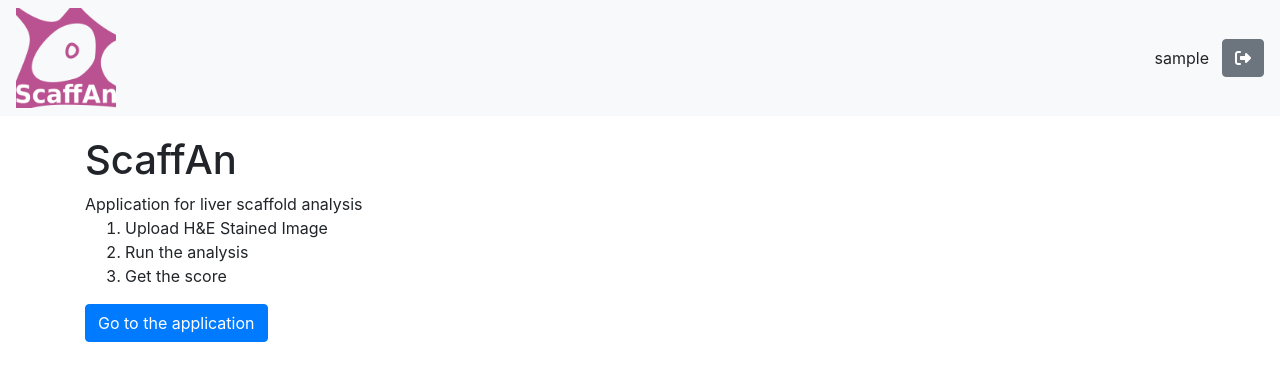
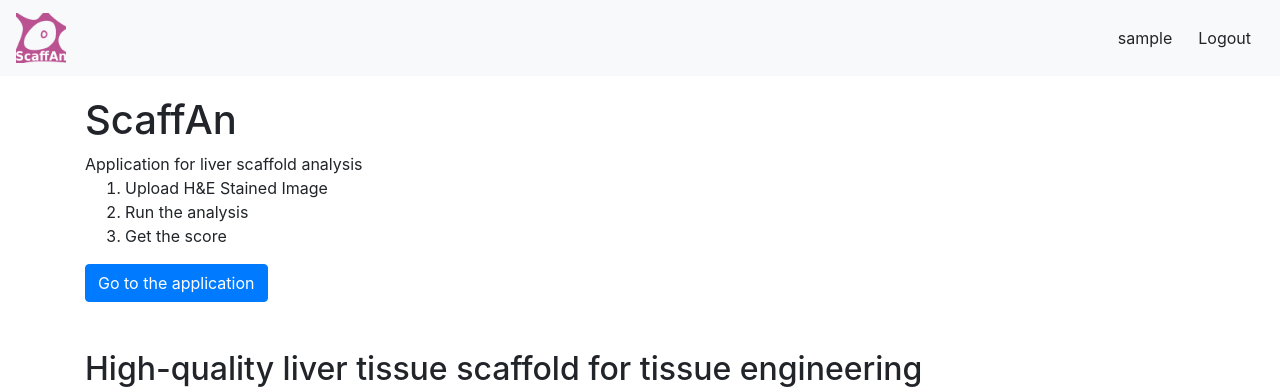
Before and after one commit to mjirik/scaffanweb, a Django app: page / in a window 1280 px wide. Shown: the top 390 px of the page. Run offline with Django 3.2, Linux system fonts and the light colour scheme; the visitor is signed in with stand-in values (Sample User, id 1); parts of the project's set-up code (start-up, migrations or seed data) failed here and were passed over; some libraries are stand-ins or nearby versions.

Commit message:
UI changes - better workflow

```diff
--- a/microimprocessing/static/microimprocessing/main.css
+++ b/microimprocessing/static/microimprocessing/main.css
@@ -21,9 +21,11 @@ div.container-fluid {
   background-color: yellow;
 }
 */
-
+.table td {
+    text-align: right
+}
 #scaffanlogo {
-    width:100px;
+    width:50px;
 }
 
 #appbody {
--- a/microimprocessing/templates/base.html
+++ b/microimprocessing/templates/base.html
@@ -40,13 +40,19 @@
 <body>
 <!-- A grey horizontal navbar that becomes vertical on small screens -->
 <!--    <div class="jumbotron p-1">-->
-<!--<nav class="navbar navbar-expand-sm bg-light">-->
 <nav class="navbar navbar-expand-sm bg-light">
+<!--<nav class="navbar navbar-default ">-->
+<!--    <div class="container-fluid">-->
+
 <!--        <div class="float-left">-->
 <!--    <a href="{% url 'microimprocessing:index' %}" >-->
-    <a href="{% url 'login' %}" >
-        <img id="scaffanlogo" class="m-0" src="{% static 'microimprocessing/scaffan_icon512.png' %}" alt="ScaffAn">
-    </a>
+<!--        <div class="navbar-header">-->
+
+            <a class="navbar-brand" href="{% url 'login' %}" >
+                <img id="scaffanlogo" class="m-0" src="{% static 'microimprocessing/scaffan_icon512.png' %}" alt="ScaffAn">
+            </a>
+<!--        </div>-->
+<!--    <ul class="nav navbar-nav">-->
     <ul class="navbar-nav ml-auto">
 
         {% if user.is_authenticated %}
@@ -56,11 +62,13 @@
             </div>
         </li>
         <li class="nav-item">
-            <a class="btn btn-secondary" href="{% url 'microimprocessing:logout_view' %}"><i class="fas fa-sign-out-alt" aria-hidden="true"></i></a>
+            <a class="btn btn-light" href="{% url 'microimprocessing:logout_view' %}">Logout
+<!--                <i class="fas fa-sign-out-alt" aria-hidden="true"></i>-->
+            </a>
         </li>
         {% endif %}
     </ul>
-<!--        </div>-->
+<!--    </div>-->
 
 </nav>
 <!--    </div>-->
```
Also changed, not shown: microimprocessing/templates/microimprocessing/index.html (+13 -5 lines).
